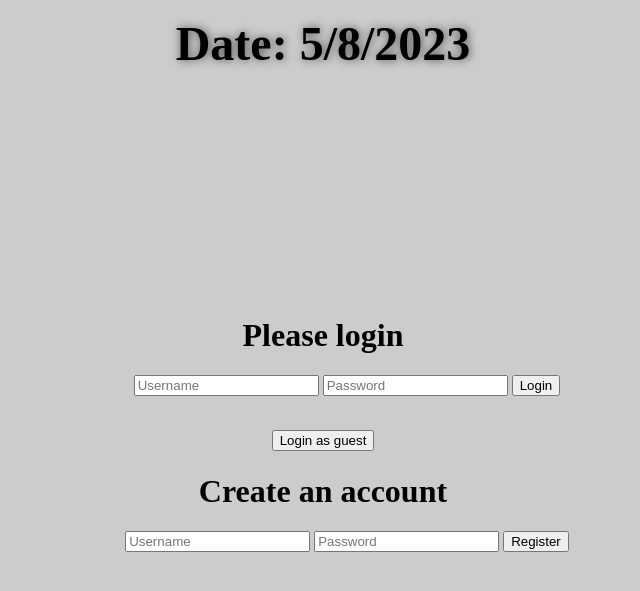
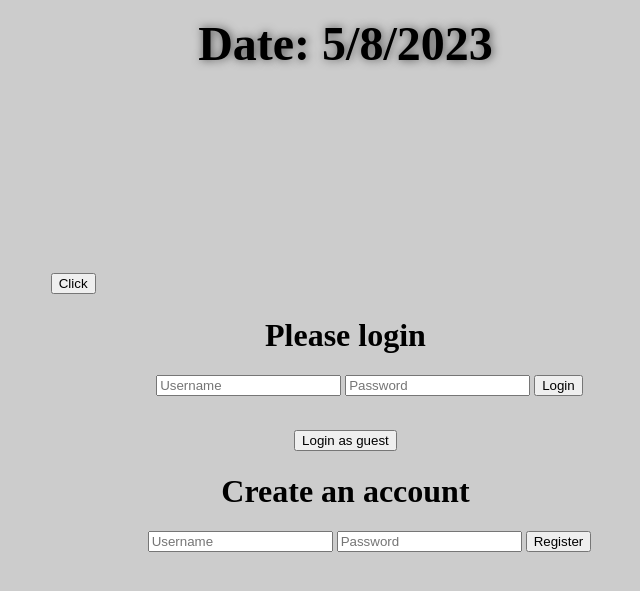
Before and after one commit to JonoByte/book_website, a Flask app: page / in a window 1280 px wide. Shown: the top 591 px of the page, without its empty margins (319-959 px from the left). Run offline with Flask 3, Linux system fonts and the light colour scheme.

Commit message:
general fixes and added java script

```diff
--- a/app.py
+++ b/app.py
@@ -7,12 +7,11 @@ from flask import Flask, redirect, render_template, request, url_for
 mydatabase = sqlite3.connect("book_website/databas.db", check_same_thread=False)
 cur = mydatabase.cursor()
 app = Flask(__name__)
+
 datesss = datetime.date.today()
-nows = "2018-05-25"
 temp = datesss + datetime.timedelta(days = 30)
 temp2 = temp - datetime.date.today()
-print("int version:", nows.split("-")[0])
-print(temp2)
+
 def create_users_table():
     conn = sqlite3.connect("book_website/databas.db")
     cur = conn.cursor()
@@ -39,7 +38,7 @@ def login():
 
         cur.execute(
             "SELECT * FROM users WHERE username = ? AND password = ?",
-            (username, password),
+            (username, password)
         )
         user = cur.fetchone()
 
@@ -130,7 +129,7 @@ def register():
         if cur.fetchone() is None:
             cur.execute(
                 "INSERT INTO users (username, password) VALUES (?, ?)",
-                (username, password),
+                (username, password)
             )
             mydatabase.commit()
             # mydatabase.close()
@@ -138,7 +137,7 @@ def register():
         else:
             return render_template(
                 "login.html",
-                error="User already exists, please choose another username.",
+                error="User already exists, please choose another username."
             )
     return render_template("login.html")
 
@@ -152,7 +151,7 @@ def user_page(username):
             for title in request.form.getlist("Title"):
                 cur2.execute(
                     f"INSERT INTO user_books(username, book, amount, timestamp) VALUES(?, ?, ?, '{temp}')",
-                    (username, title, 1),
+                    (username, title, 1)
                 )
         mydatabase2.commit()
     cur2.execute("SELECT * FROM Books")
--- a/templates/login.html
+++ b/templates/login.html
@@ -33,7 +33,13 @@
 text-shadow: rgb(77, 77, 77) 1px 0 10px;
 margin-bottom: 50%;
 }
+.bad-font {
+  font-family: "Comic Sans MS", cursive, sans-serif;
+}
 </style>
+
+<button id="fontChangeButton">Click</button>
+<head>
   <body class="centered-wrapper" bgcolor="CCCCCC">
     <div class="centered-content">
       <div class="date-text">
@@ -71,5 +77,19 @@ margin-bottom: 50%;
         {% endif %}
     </div>
   </body>
-
+</head>
+<script>
+  function changeFont() {
+    const elements = document.querySelectorAll("b, b *")
+    elements.forEach(elements => {
+      element.classList.toggle.toggle("bad-font");
+    });
+    document.addEventListener("DOMContentLoaded", function () {
+      const button = document.querySelector("#fontChangeButton");
+      if (button) {
+        button.addEventListener("click", changeFont);
+      }
+    });
+  }
+</script>
 </html>
--- a/templates/user_page.html
+++ b/templates/user_page.html
@@ -21,6 +21,7 @@
             </tr>
         </thead>
         <tbody>
+            <p> testing to see if variable appears {{ temp2 }}</p>
             {% for row in output_data2 %}
             <tr>
                 <td>{{ row[0] }}</td>
```
Also changed, not shown: databas.db. Lines whose indentation alone changed are shown as unchanged.
